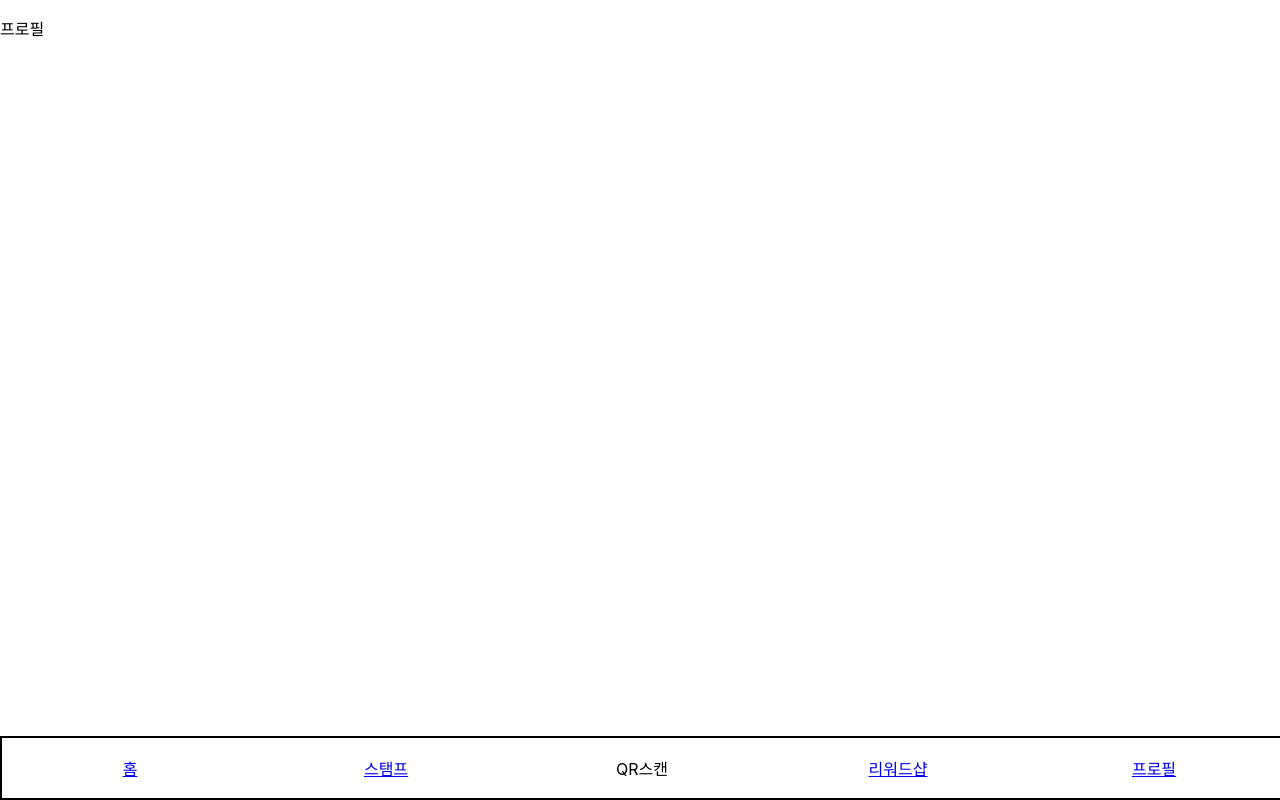
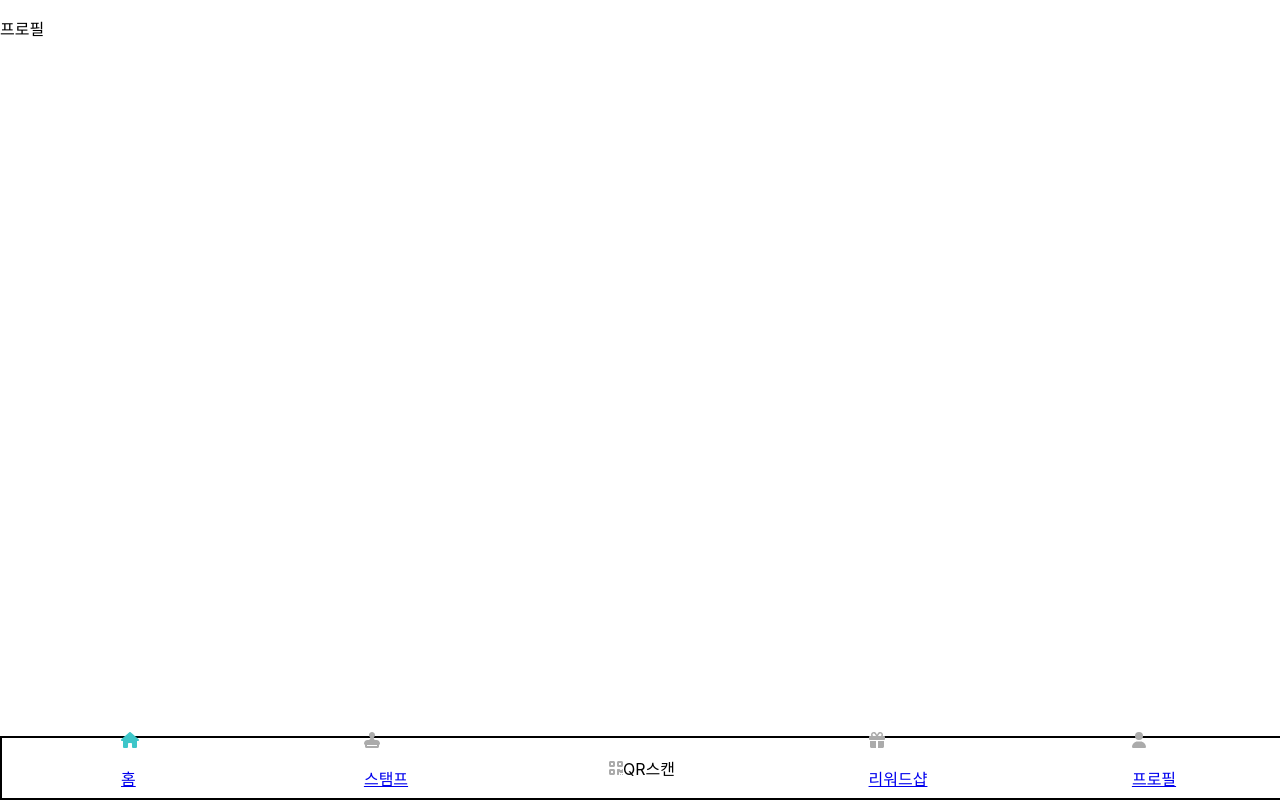
Before and after one commit to No88888888/eve_psyche_and_team_1, a React (Create React App) app in the folder FE/haiyeo/: page /profile in a window 1280 px wide. Built offline with nearby package versions, Linux system fonts and the light colour scheme.

Commit message:
Add icons at Navbar

```diff
--- a/FE/haiyeo/package.json
+++ b/FE/haiyeo/package.json
@@ -3,6 +3,11 @@
   "version": "0.1.0",
   "private": true,
   "dependencies": {
+    "@fortawesome/fontawesome-svg-core": "^6.4.0",
+    "@fortawesome/free-brands-svg-icons": "^6.4.0",
+    "@fortawesome/free-regular-svg-icons": "^6.4.0",
+    "@fortawesome/free-solid-svg-icons": "^6.4.0",
+    "@fortawesome/react-fontawesome": "^0.2.0",
     "@testing-library/jest-dom": "^5.16.5",
     "@testing-library/react": "^13.4.0",
     "@testing-library/user-event": "^13.5.0",
@@ -10,6 +15,7 @@
     "react-dom": "^18.2.0",
     "react-router-dom": "^6.14.1",
     "react-scripts": "5.0.1",
+    "styled-components": "^6.0.4",
     "web-vitals": "^2.1.4"
   },
   "scripts": {
--- a/FE/haiyeo/src/components/BottomNav.js
+++ b/FE/haiyeo/src/components/BottomNav.js
@@ -1,22 +1,83 @@
-import React from "react";
+import React, { useState } from "react";
 import { NavLink } from "react-router-dom";
 import "../styles/Nav.css";
+import { FontAwesomeIcon } from "@fortawesome/react-fontawesome";
+import {
+  faHouse,
+  faStamp,
+  faQrcode,
+  faGift,
+  faUser,
+} from "@fortawesome/free-solid-svg-icons";
 
 function BottomNav() {
+  const [activeNav, setActiveNav] = useState(1); // 현재 활성화된 내비 버튼 상태
+
   return (
     <nav>
       <div>
-        <NavLink to="/">홈</NavLink>
+        <NavLink to="/" onClick={() => setActiveNav(1)}>
+          {activeNav === 1 ? (
+            <div>
+              <FontAwesomeIcon icon={faHouse} color="#3ec6c9" />
+              <p>홈</p>
+            </div>
+          ) : (
+            <div>
+              <FontAwesomeIcon icon={faHouse} color="#ababab" />
+              <p>홈</p>
+            </div>
+          )}
+        </NavLink>
       </div>
       <div>
-        <NavLink to="/stamp">스탬프</NavLink>
-      </div>
-      <div>QR스캔</div>
-      <div>
-        <NavLink to="/rewardshop">리워드샵</NavLink>
+        <NavLink to="/stamp" onClick={() => setActiveNav(2)}>
+          {activeNav === 2 ? (
+            <div>
+              <FontAwesomeIcon icon={faStamp} color="#3ec6c9" />
+              <p>스탬프</p>
+            </div>
+          ) : (
+            <div>
+              <FontAwesomeIcon icon={faStamp} color="#ababab" />
+              <p>스탬프</p>
+            </div>
+          )}
+        </NavLink>
       </div>
       <div>
-        <NavLink to="/profile">프로필</NavLink>
+        <FontAwesomeIcon icon={faQrcode} color="#ababab" />
+        <p>QR스캔</p>
+      </div>
+      <div>
+        <NavLink to="/rewardshop" onClick={() => setActiveNav(3)}>
+          {activeNav === 3 ? (
+            <div>
+              <FontAwesomeIcon icon={faGift} color="#3ec6c9" />
+              <p>리워드샵</p>
+            </div>
+          ) : (
+            <div>
+              <FontAwesomeIcon icon={faGift} color="#ababab" />
+              <p>리워드샵</p>
+            </div>
+          )}
+        </NavLink>
+      </div>
+      <div>
+        <NavLink to="/profile" onClick={() => setActiveNav(4)}>
+          {activeNav === 4 ? (
+            <div>
+              <FontAwesomeIcon icon={faUser} color="#3ec6c9" />
+              <p>프로필</p>
+            </div>
+          ) : (
+            <div>
+              <FontAwesomeIcon icon={faUser} color="#ababab" />
+              <p>프로필</p>
+            </div>
+          )}
+        </NavLink>
       </div>
     </nav>
   );
```
Also changed, not shown: 1 other file (tests, documents, lock files or other folders).
